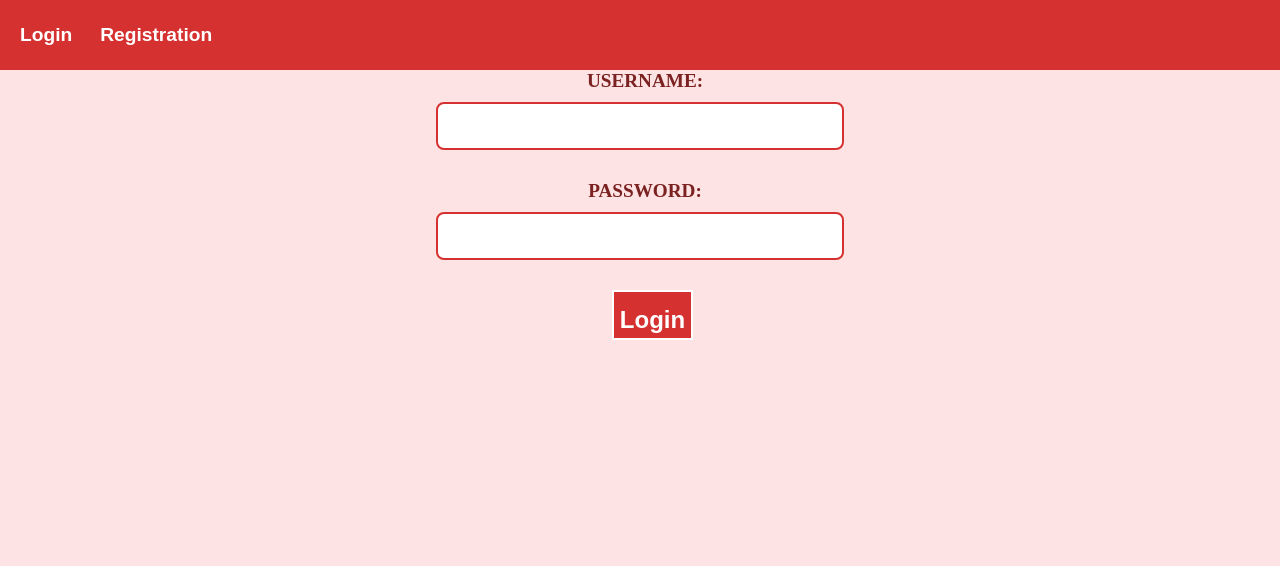
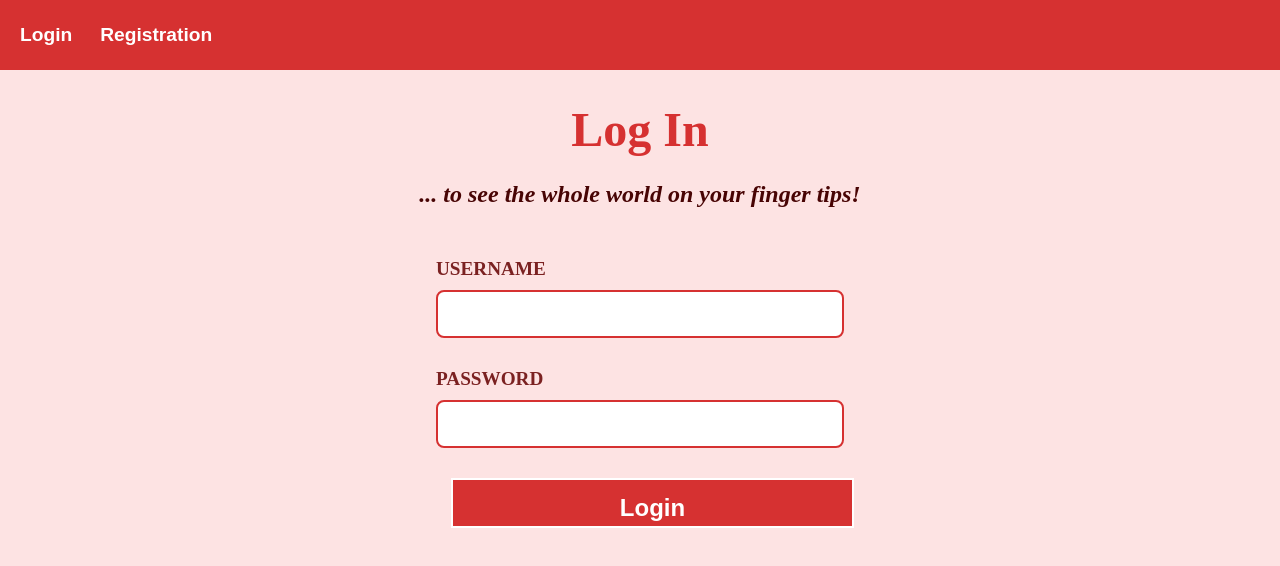
Before and after one commit to rishabhdev444/Full-Stack-Client, a React (Create React App) app: page /login in a window 1280 px wide. Shown: the top 566 px of the page. Built offline with nearby package versions, Linux system fonts and the light colour scheme; no server answers.

Commit message:
Update Login.js

```diff
--- a/src/pages/Login.js
+++ b/src/pages/Login.js
@@ -27,14 +27,17 @@ function Login() {
   };
   return (
     <div className="loginContainer">
-    <label>Username:</label>
+      <h1 className="login">Log In</h1>
+      <p className="loginSubtext">... to see the whole world on your finger tips!</p>
+      <div className="loginBox">
+    <label>Username</label>
     <input
       type="text"
       onChange={(event) => {
         setUsername(event.target.value);
       }}
     />
-    <label>Password:</label>
+    <label>Password</label>
     <input
       type="password"
       onChange={(event) => {
@@ -43,6 +46,7 @@ function Login() {
     />
 
     <button onClick={login}> Login </button>
+    </div>
   </div>
   )
 }
```
